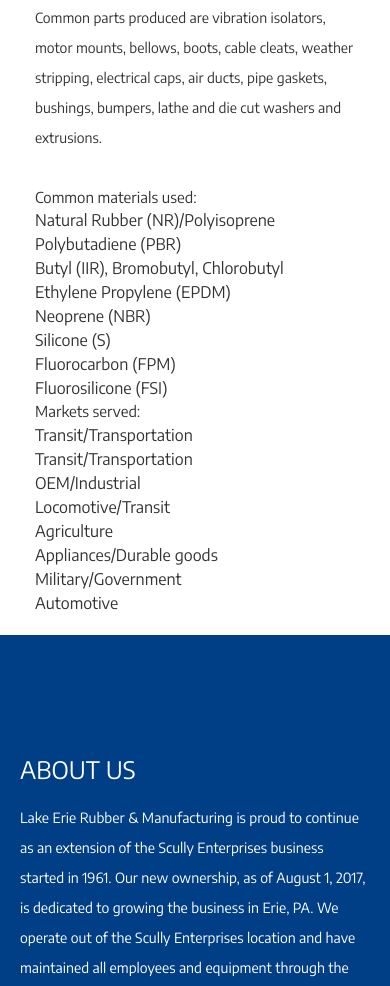
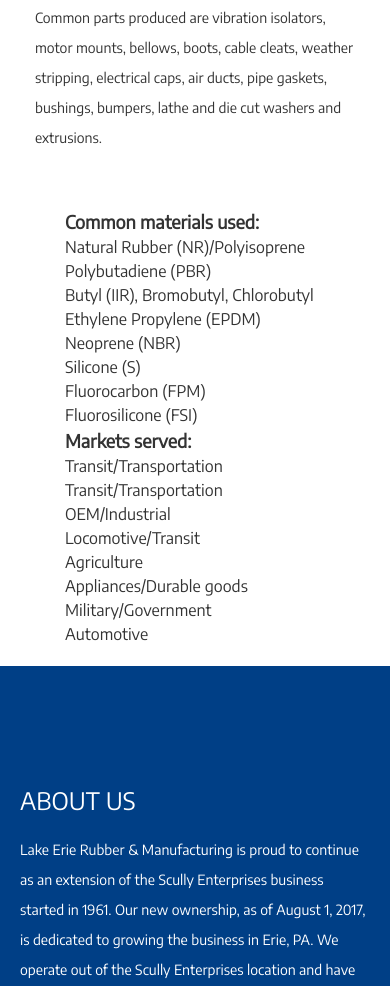
Before and after one commit to anscmc/LakeErieRubber, a plain HTML site: page index.html in a window 390 px wide. Shown: the part 1378-2364 px from the top of the page. Drawn offline with nearby package versions, Linux system fonts and the light colour scheme.

Commit message:
added content to products

```diff
--- a/index.html
+++ b/index.html
@@ -218,11 +218,12 @@
             </div>
           </div>
           <br>
+          <br>
           <div class="container">
             <div class="row">
-                <div class="col-sm-6">
-                        <span>Common materials used:</span>
-                        <br>
+                <div class="col-sm-6 dw">
+                    <div class="productsWrap">
+                        <span class="productTitle">Common materials used:</span>
                         <span class="productSpan">Natural Rubber (NR)/Polyisoprene</span>
                         <span class="productSpan">Polybutadiene (PBR)</span>
                         <span class="productSpan">Butyl (IIR), Bromobutyl, Chlorobutyl</span>
@@ -230,11 +231,12 @@
                         <span class="productSpan">Neoprene (NBR)</span>
                         <span class="productSpan">Silicone (S)</span>
                         <span class="productSpan">Fluorocarbon (FPM)</span>
-                        <span class="productSpan">Fluorosilicone (FSI)</span>
+                        <span class="productSpan" style="">Fluorosilicone (FSI)</span>
+                    </div>
                 </div>
-                <div class="col-sm-6">
-                        <span>Markets served:</span>
-                        <br>
+                <div class="col-sm-6 dw">
+                    <div class="productsWrap">
+                        <span class="productTitle">Markets served:</span>
                         <span class="productSpan">Transit/Transportation</span>
                         <span class="productSpan">Transit/Transportation</span>
                         <span class="productSpan">OEM/Industrial</span>
@@ -243,6 +245,7 @@
                         <span class="productSpan">Appliances/Durable goods</span>
                         <span class="productSpan">Military/Government</span>
                         <span class="productSpan">Automotive</span>
+                    </div>
                 </div>
             </div>
           </div>
--- a/resources/style.css
+++ b/resources/style.css
@@ -95,11 +95,15 @@
         margin-top:20vh !important;
     }
 }
+
+/*
 @media (min-width:1800px){
     .fontProd{
         margin-top:25vh !important;
     }
 }
+*/
+
 
 h1{
     font-family: 'Encode Sans', sans-serif !important;
@@ -423,9 +427,37 @@
     }
 }
 
+.productsWrap{
+    display:inline-block;
+    text-align:left;
+}
 .productSpan{
     font-size:16px;
     display: block;
+}
+.productTitle{
+    font-size: 18px;
+    font-weight: bold;
+    display: block;
+}
+.dw{
+    text-align: center;
+}
+
+@media (max-width:767px){
+    .productsWrap{
+        display: inline-block;
+        text-align: left;
+        width:100%;
+    }
+    .productSpan{
+        width:260px;
+        margin:0 auto;
+    }
+    .productTitle{
+        width:260px;
+        margin:0 auto;
+    }
 }
 
 
```
Also changed, not shown: resources/images/fav.png (added), 1 other file.
